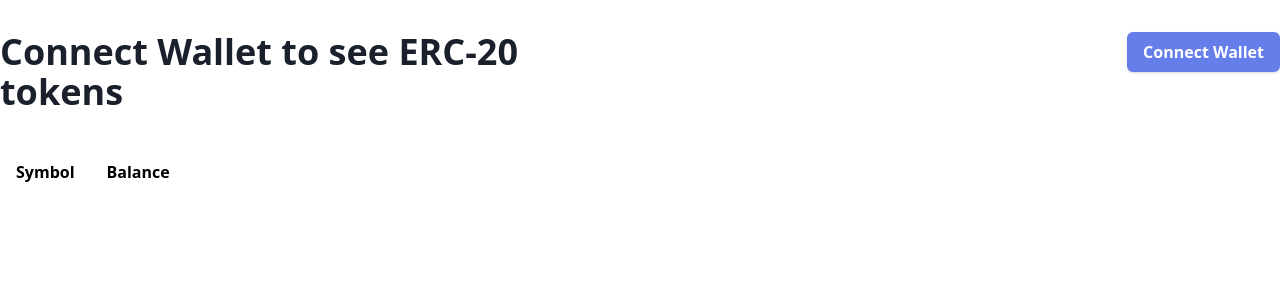
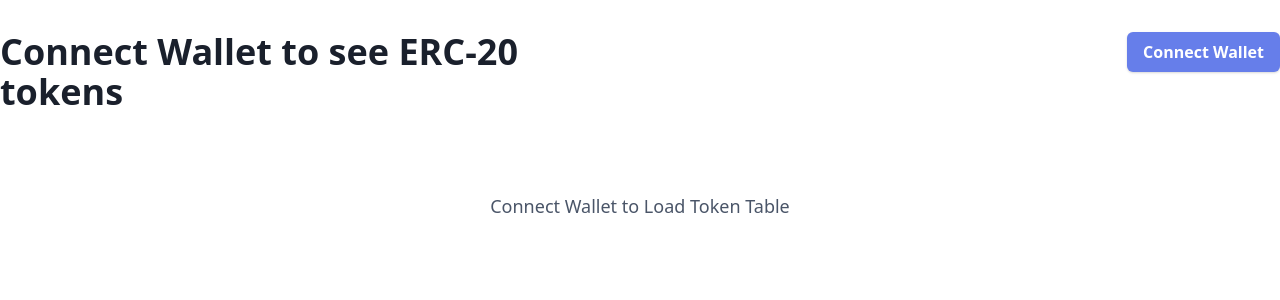
Before and after one commit to kevinmmarlow/nft-rarity, a Vue app: page / in a window 1280 px wide. Shown: the top 300 px of the page. Built offline with nearby package versions, Linux system fonts and the light colour scheme.

Commit message:
More CSS fixes

```diff
--- a/src/components/HelloWorld.vue
+++ b/src/components/HelloWorld.vue
@@ -1,5 +1,5 @@
 <template>
-  <div class="mb-10 w-full flex justify-between align-end">
+  <div class="mb-10 w-full flex justify-between align-end space-x-10">
     <div class="flex-initial prose">
       <h1>{{ msg }}</h1>
     </div>
--- a/src/components/TokenTable.vue
+++ b/src/components/TokenTable.vue
@@ -1,5 +1,5 @@
 <template>
-  <table class="table-auto">
+  <table v-if="data.length > 0" class="w-full table-auto">
     <thead>
       <tr>
         <th class="px-4 py-2 cursor-pointer" @click="sortByTitle">
@@ -17,6 +17,9 @@
       </tr>
     </tbody>
   </table>
+  <div v-else class="py-10 h-screen prose-lg text-center text-gray-700">
+    <h4>Connect Wallet to Load Token Table</h4>
+  </div>
 </template>
 
 <script lang="ts">
@@ -46,7 +49,7 @@ const useSorting = () => {
   }
 
   const sortByAuthor = () => {
-    globalState.tokenData.sort((a, b) => sortByString(a.amount, b.amount, sortAsc.value))
+    globalState.tokenData.sort((a, b) => sortByString(a.balance, b.balance, sortAsc.value))
     globalState.sortAsc = !sortAsc.value
     globalState.sortIndex = 1
   }
--- a/src/components/WallectConnector.vue
+++ b/src/components/WallectConnector.vue
@@ -30,7 +30,7 @@ export default defineComponent({
     const connectWallet = async () => {
       const provider = await enableProvider()
       const address = readAddress()
-      wallet.value = address
+      wallet.value = { address, balance: '' }
       const balance = (await readBalance(provider, address)) || ''
       wallet.value = { address, balance }
       const addressName = await lookupAddress(provider, address)
```
